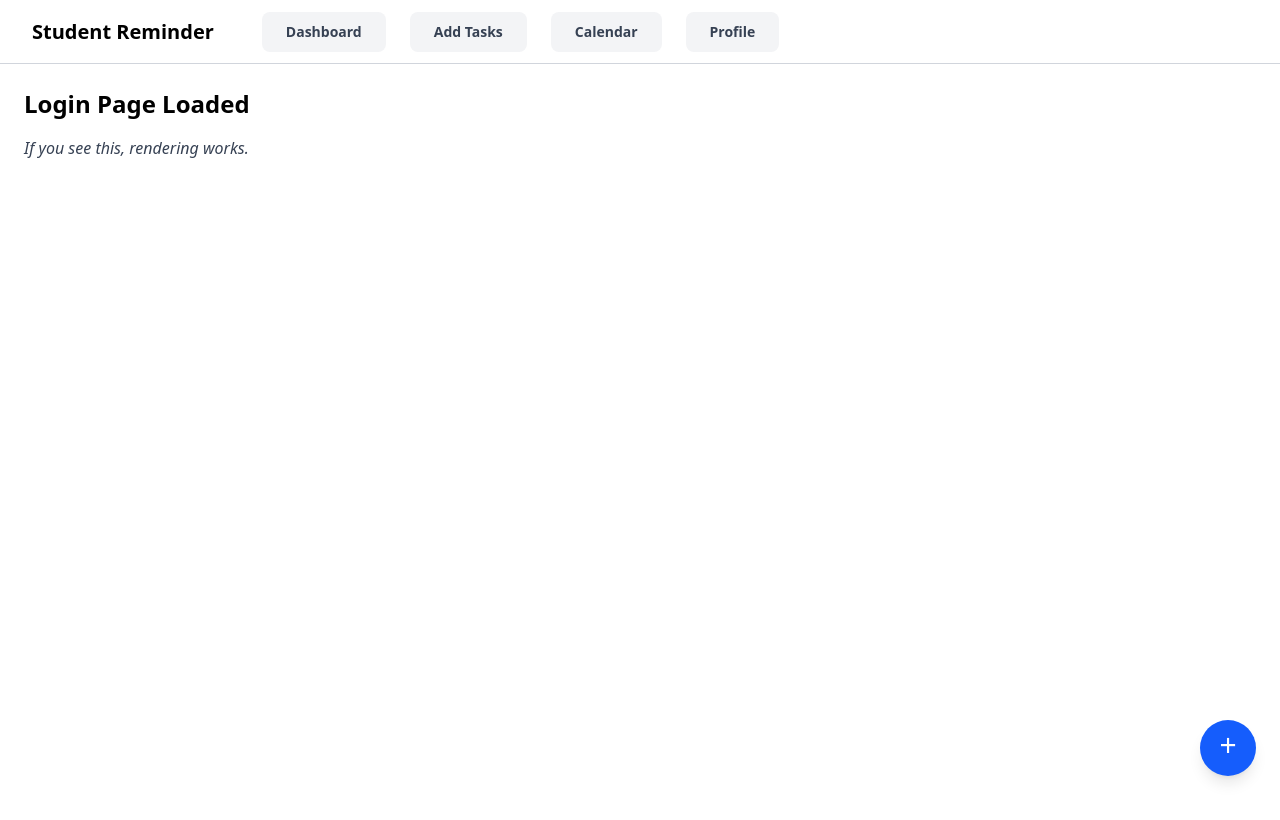
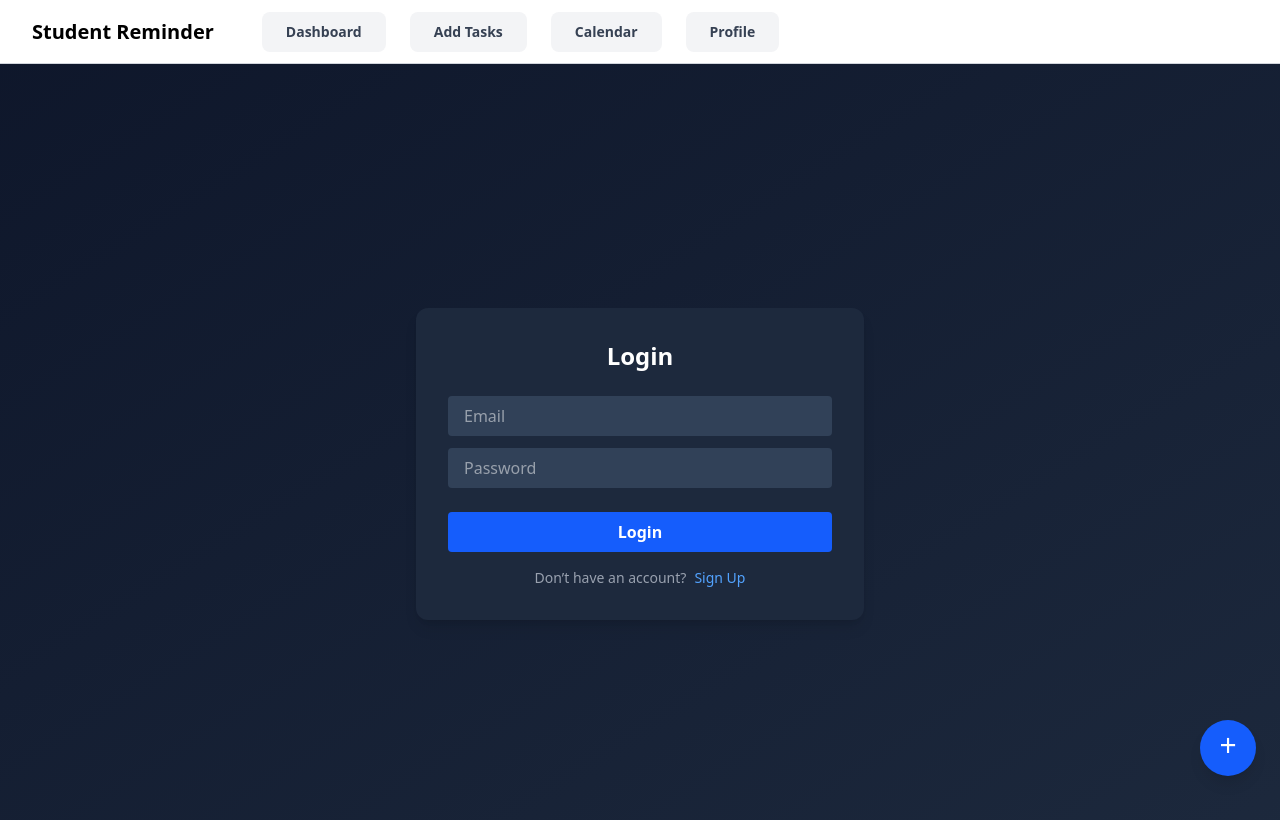
Before and after one commit to bharghavprasanna-source/STUDENT_REMINDER, a Next.js app: page /login in a window 1280 px wide. Shown: the top 820 px of the page. Built offline with nearby package versions, Linux system fonts and the light colour scheme; no server answers; the database is empty.

Commit message:
projected completed

```diff
--- a/app/login/page.tsx
+++ b/app/login/page.tsx
@@ -1,15 +1,112 @@
 "use client";
 
+import { useState } from "react";
+import { supabase } from "../../lib/supabaseClient";
+
 export default function LoginPage() {
+  const [isSignup, setIsSignup] = useState(false);
+  const [email, setEmail] = useState("");
+  const [password, setPassword] = useState("");
+  const [loading, setLoading] = useState(false);
+  const [error, setError] = useState<string | null>(null);
+  const [info, setInfo] = useState<string | null>(null); // ✅ NEW
+
+  const handleAuth = async () => {
+    setLoading(true);
+    setError(null);
+    setInfo(null);
+
+    if (isSignup) {
+      const { error } = await supabase.auth.signUp({
+        email,
+        password,
+      });
+
+      if (error) {
+        setError(error.message);
+      } else {
+        setInfo(
+          "📩 Please confirm your email from Supabase (check inbox or spam)."
+        );
+
+        // auto-hide after 5 seconds
+        setTimeout(() => setInfo(null), 5000);
+      }
+    } else {
+      const { error } = await supabase.auth.signInWithPassword({
+        email,
+        password,
+      });
+
+      if (error) {
+        setError(error.message);
+      } else {
+        window.location.href = "/";
+      }
+    }
+
+    setLoading(false);
+  };
+
   return (
-    <main className="p-6 min-h-screen bg-white dark:bg-gray-900">
-      <h1 className="text-black dark:text-white text-2xl font-bold">
-        Login Page Loaded
-      </h1>
+    <main className="min-h-screen flex items-center justify-center bg-gradient-to-br from-slate-900 to-slate-800">
+      <div className="w-full max-w-md rounded-xl bg-slate-800 p-8 shadow-lg">
+        <h1 className="text-2xl font-bold text-white text-center">
+          {isSignup ? "Sign Up" : "Login"}
+        </h1>
 
-      <p className="mt-4 italic text-gray-700 dark:text-gray-400">
-        If you see this, rendering works.
-      </p>
+        {/* Email */}
+        <input
+          type="email"
+          placeholder="Email"
+          value={email}
+          onChange={(e) => setEmail(e.target.value)}
+          className="mt-6 w-full rounded bg-slate-700 px-4 py-2 text-white outline-none"
+        />
+
+        {/* Password */}
+        <input
+          type="password"
+          placeholder="Password"
+          value={password}
+          onChange={(e) => setPassword(e.target.value)}
+          className="mt-3 w-full rounded bg-slate-700 px-4 py-2 text-white outline-none"
+        />
+
+        {/* ERROR MESSAGE */}
+        {error && (
+          <p className="mt-3 text-sm text-red-400 text-center">{error}</p>
+        )}
+
+        {/* INFO MESSAGE (Signup only) */}
+        {info && (
+          <p className="mt-3 text-sm text-green-400 text-center">{info}</p>
+        )}
+
+        {/* Action Button */}
+        <button
+          onClick={handleAuth}
+          disabled={loading}
+          className="mt-6 w-full rounded bg-blue-600 py-2 font-semibold text-white hover:bg-blue-700 disabled:opacity-60"
+        >
+          {loading ? "Please wait..." : isSignup ? "Create Account" : "Login"}
+        </button>
+
+        {/* Toggle */}
+        <p className="mt-4 text-center text-sm text-gray-400">
+          {isSignup ? "Already have an account?" : "Don’t have an account?"}
+          <button
+            onClick={() => {
+              setIsSignup(!isSignup);
+              setError(null);
+              setInfo(null);
+            }}
+            className="ml-2 text-blue-400 hover:underline"
+          >
+            {isSignup ? "Login" : "Sign Up"}
+          </button>
+        </p>
+      </div>
     </main>
   );
 }
--- a/app/profile/page.tsx
+++ b/app/profile/page.tsx
@@ -1,8 +1,8 @@
 "use client";
 
 import { useEffect, useState } from "react";
+import { supabase } from "../../lib/supabaseClient";
 import { useTasks } from "../../context/TaskContext";
-import { supabase } from "@/lib/supabaseClient";
 
 export default function ProfilePage() {
   const { tasks } = useTasks();
@@ -15,40 +15,34 @@ export default function ProfilePage() {
     const getUser = async () => {
       const { data, error } = await supabase.auth.getUser();
 
-      if (error) {
-        console.error("Auth fetch error:", error.message);
+      if (error || !data.user) {
+        window.location.href = "/login";
+        return;
       }
 
-      setEmail(data.user?.email ?? null);
+      setEmail(data.user.email ?? null);
       setLoading(false);
     };
 
     getUser();
   }, []);
 
-  /* ---------------- LOGOUT ---------------- */
-  const handleLogout = async () => {
-    const { error } = await supabase.auth.signOut();
-
-    if (error) {
-      console.error("Logout error:", error.message);
-      return;
-    }
-
-    // hard redirect to clear all state
-    window.location.replace("/login");
-  };
-
   /* ---------------- TASK COUNTS ---------------- */
   const totalTasks = tasks.length;
   const completedTasks = tasks.filter((t) => t.completed).length;
   const pendingTasks = totalTasks - completedTasks;
 
+  /* ---------------- LOGOUT ---------------- */
+  const handleLogout = async () => {
+    await supabase.auth.signOut();
+    window.location.href = "/login";
+  };
+
   return (
     <main className="min-h-screen bg-white dark:bg-gray-900 flex items-center justify-center">
       <div className="w-full max-w-md px-6 text-center">
-        {/* Profile Picture */}
-        <div className="mx-auto mb-4 h-28 w-28 rounded-full bg-gray-300 dark:bg-gray-700 flex items-center justify-center text-4xl font-bold text-gray-700 dark:text-gray-300">
+        {/* Avatar */}
+        <div className="mx-auto mb-4 h-28 w-28 rounded-full bg-gray-300 dark:bg-gray-700 flex items-center justify-center text-4xl">
           👤
         </div>
 
@@ -57,53 +51,35 @@ export default function ProfilePage() {
         </h1>
 
         {loading ? (
-          <p className="mt-4 italic text-gray-700 dark:text-gray-400">
-            Loading profile…
-          </p>
+          <p className="mt-4 italic text-gray-500">Loading…</p>
         ) : (
           <>
-            {/* Email */}
-            <p className="mt-2 italic text-gray-700 dark:text-gray-400">
+            <p className="mt-2 italic text-gray-600 dark:text-gray-400">
               Signed in as
             </p>
-            <p className="font-semibold text-black dark:text-white break-all">
+            <p className="mt-1 text-sm font-medium text-blue-400 break-all">
               {email}
             </p>
 
             {/* Stats */}
-            <div className="mt-8 flex flex-col sm:flex-row gap-4 justify-center">
-              <div className="flex-1 rounded-lg p-4 bg-gray-100 dark:bg-gray-800">
-                <p className="text-sm italic text-gray-700 dark:text-gray-400">
-                  Total
-                </p>
-                <p className="mt-1 text-3xl font-bold text-black dark:text-white">
-                  {totalTasks}
-                </p>
-              </div>
-
-              <div className="flex-1 rounded-lg p-4 bg-gray-100 dark:bg-gray-800">
-                <p className="text-sm italic text-gray-700 dark:text-gray-400">
-                  Completed
-                </p>
-                <p className="mt-1 text-3xl font-bold text-green-600">
-                  {completedTasks}
-                </p>
-              </div>
-
-              <div className="flex-1 rounded-lg p-4 bg-gray-100 dark:bg-gray-800">
-                <p className="text-sm italic text-gray-700 dark:text-gray-400">
-                  Pending
-                </p>
-                <p className="mt-1 text-3xl font-bold text-orange-500">
-                  {pendingTasks}
-                </p>
-              </div>
+            <div className="mt-8 flex gap-4">
+              <Stat label="Total" value={totalTasks} color="text-blue-600" />
+              <Stat
+                label="Completed"
+                value={completedTasks}
+                color="text-green-600"
+              />
+              <Stat
+                label="Pending"
+                value={pendingTasks}
+                color="text-orange-500"
+              />
             </div>
 
             {/* Logout */}
             <button
               onClick={handleLogout}
-              className="mt-8 w-full px-4 py-2 rounded bg-red-600 hover:bg-red-700 text-white font-semibold"
+              className="mt-8 px-6 py-2 rounded bg-red-600 hover:bg-red-700 text-white"
             >
               Logout
             </button>
@@ -113,3 +89,20 @@ export default function ProfilePage() {
     </main>
   );
 }
+
+function Stat({
+  label,
+  value,
+  color = "text-black",
+}: {
+  label: string;
+  value: number;
+  color?: string;
+}) {
+  return (
+    <div className="flex-1 rounded-lg p-4 bg-gray-100 dark:bg-gray-800">
+      <p className="text-sm italic text-gray-500">{label}</p>
+      <p className={`text-3xl font-bold ${color}`}>{value}</p>
+    </div>
+  );
+}
--- a/lib/auth.ts
+++ b/lib/auth.ts
@@ -20,6 +20,9 @@ export const signIn = async (email: string, password: string) => {
   return res;
 };
 
-export const signOut = async () => {
-  return supabase.auth.signOut();
-};
+export async function signOut() {
+  const { error } = await supabase.auth.signOut();
+  if (error) {
+    console.error("Logout error:", error.message);
+  }
+}
--- a/lib/supabaseClient.ts
+++ b/lib/supabaseClient.ts
@@ -3,7 +3,4 @@ import { createClient } from "@supabase/supabase-js";
 const supabaseUrl = process.env.NEXT_PUBLIC_SUPABASE_URL!;
 const supabaseAnonKey = process.env.NEXT_PUBLIC_SUPABASE_ANON_KEY!;
 
-export const supabase = createClient(
-  supabaseUrl,
-  supabaseAnonKey
-);
+export const supabase = createClient(supabaseUrl, supabaseAnonKey);
```
